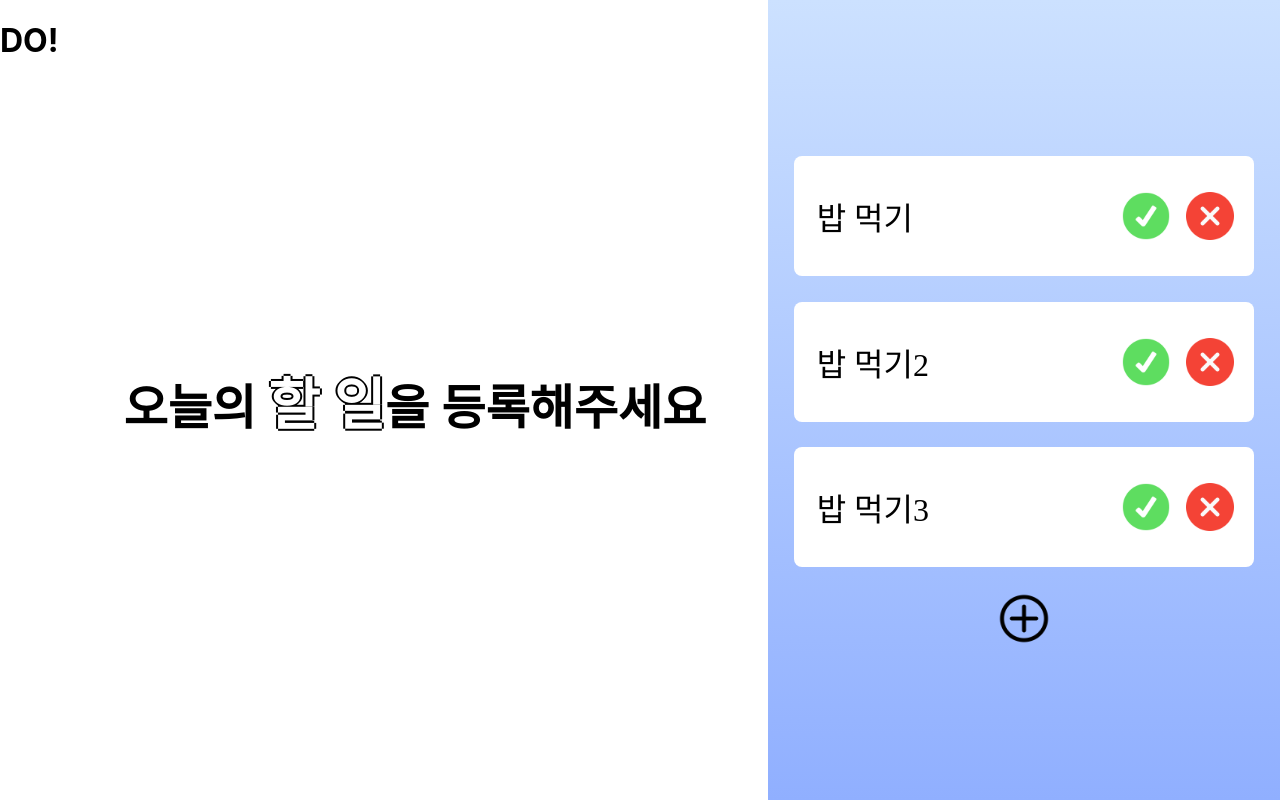
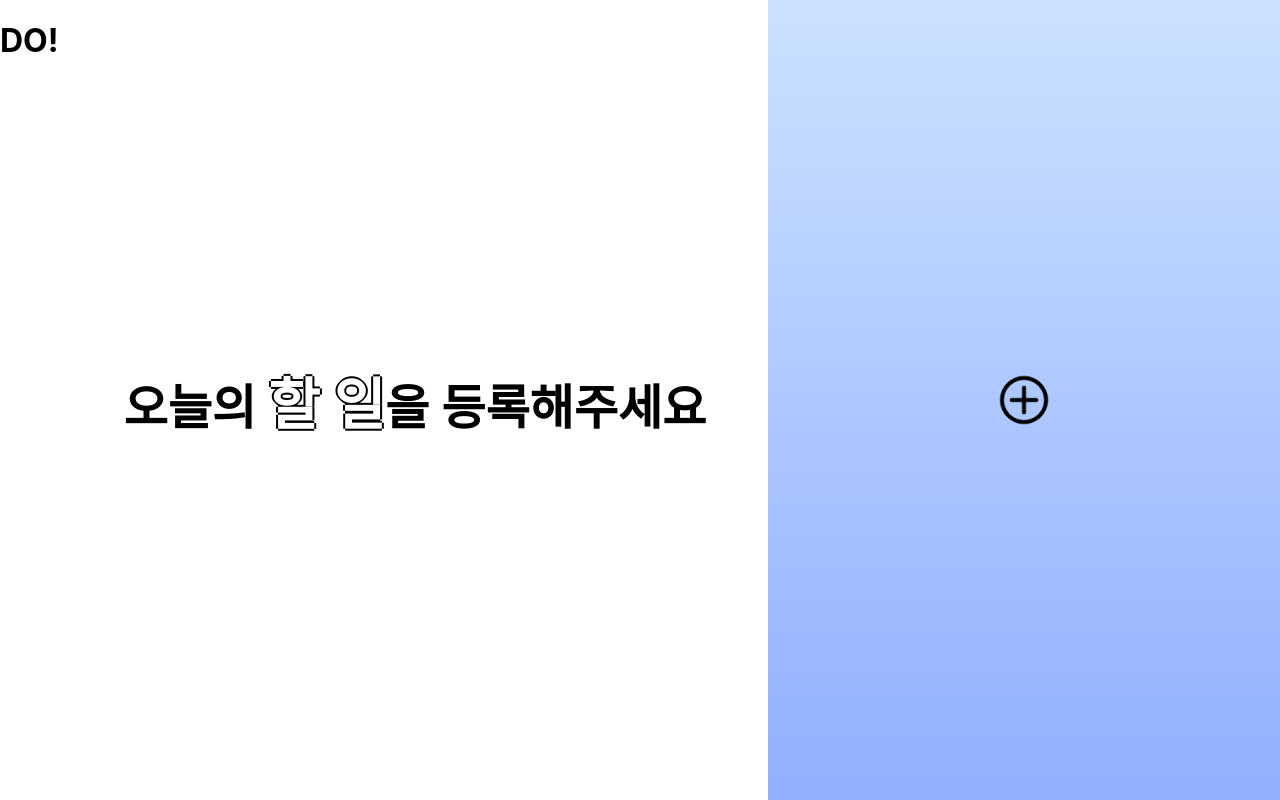
Before and after one commit to B-KJS26/todo, a Next.js app in the folder todolist/: page / in a window 1280 px wide. Built offline with nearby package versions, Linux system fonts and the light colour scheme; data requests are answered from the project's data file; a web font is replaced by a local one.

Commit message:
feat: todolist 삭제

```diff
--- a/todolist/db.json
+++ b/todolist/db.json
@@ -1,16 +1,3 @@
 {
-    "lists": [
-        {
-            "id": 1,
-            "description": "밥 먹기"
-        },
-        {
-            "id": 2,
-            "description": "밥 먹기2"
-        },
-        {
-            "id": 3,
-            "description": "밥 먹기3"
-        }
-    ]
+  "lists": []
 }
--- a/todolist/pages/list.tsx
+++ b/todolist/pages/list.tsx
@@ -1,3 +1,4 @@
+import { todo } from 'node:test';
 import styles from '../styles/List.module.css';
 import { useState, useEffect, useRef, forwardRef, useImperativeHandle } from 'react';
 
@@ -19,6 +20,24 @@ const List = forwardRef((props, ref) => {
             }
         }
     }
+    function deletelist(index: any) {
+        console.log(index + '번째');
+    	const xhr = new XMLHttpRequest();
+
+    	xhr.open("DELETE", `http://localhost:5000/lists/${index}`);
+    	xhr.getResponseHeader("content-type");
+    	xhr.send();
+    	xhr.onload = () => {
+            console.log('h');
+    		if (xhr.status === 200) {
+              const res = JSON.parse(xhr.response);
+              console.log(res);
+              getposting();
+        	} else {
+    		  console.log(xhr.status, xhr.statusText);
+       		}
+        }
+    }
     function childFunction() {
         getposting();
     }
@@ -32,12 +51,12 @@ const List = forwardRef((props, ref) => {
     }, []);
     return (
         <>
-            {userlist.map(todolist => (
+            {userlist.map((todolist) => (
                 <div key={todolist.id} className={styles.listbox}>
                     <p className={styles.listname}>{todolist.description}</p>
                     <div className={styles.imgbutton}>
                         <img src="/images/yes.png" className={styles.completebutton} onClick={getposting}></img>
-                        <img src="/images/remove.png" className={styles.deletebutton}></img>
+                        <img src="/images/remove.png" className={styles.deletebutton} onClick={() => deletelist(todolist.id)}></img>
                     </div>
                 </div>
             ))}
```
